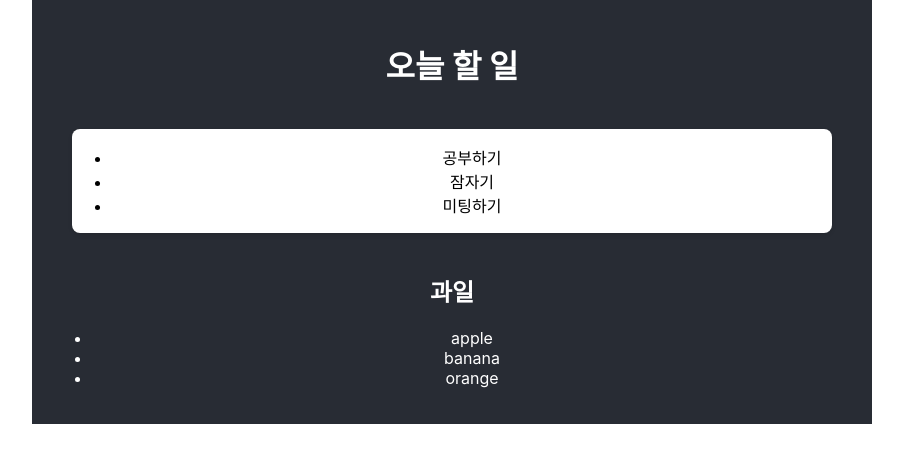
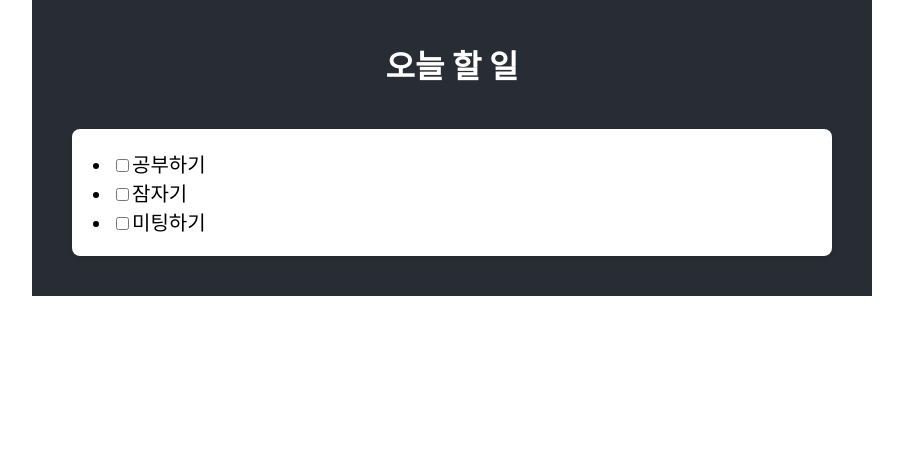
Before and after one commit to gyeong-k/todolist, a React (Create React App) app: page / in a window 1280 px wide. Shown: the top 462 px of the page, without its empty margins (188-1091 px from the left). Built offline with nearby package versions, Linux system fonts and the light colour scheme.

Commit message:
체크박스 만들기

```diff
--- a/src/App.css
+++ b/src/App.css
@@ -4,6 +4,8 @@
   box-shadow: 0 2px 4px rgba(0, 0, 0, 0.1);
   overflow: hidden;
   color: black;
+  text-align: left;
+  font-size: 20px;
 }
 
 .container {
--- a/src/App.tsx
+++ b/src/App.tsx
@@ -2,14 +2,12 @@ import React from "react";
 import logo from "./logo.svg";
 import "./App.css";
 import TodoList from "./Todolist";
-import MapTest from "./MapTest";
 
 function App() {
   let name = "리액트";
   return (
     <div className="container">
       <TodoList></TodoList>
-      <MapTest></MapTest>
     </div>
   );
 }
--- a/src/Todolist.tsx
+++ b/src/Todolist.tsx
@@ -20,6 +20,15 @@ const TodoList: React.FC = () => {
     { id: 2, text: "잠자기", isChecked: false },
     { id: 3, text: "미팅하기", isChecked: false },
   ]); //state의 데이터, 변경함수 순서
+
+  //prevItems = todos
+  const handleCheckedChange = (itemId: number) => {
+    setTodos((prevItems) =>
+      prevItems.map((item) =>
+        item.id === itemId ? { ...item, isChecked: !item.isChecked } : item
+      )
+    );
+  };
   return (
     <div>
       <h1>{title}</h1>
@@ -28,7 +37,21 @@ const TodoList: React.FC = () => {
         <div className="board">
           <ul>
             {todos.map((todo, index) => (
-              <li key={index}>{todo.text}</li>
+              <li key={todo.id}>
+                <input
+                  type="checkbox"
+                  onChange={() => {
+                    handleCheckedChange(todo.id);
+                  }}
+                ></input>
+                <span>
+                  {todo.isChecked ? (
+                    <del>{todo.text}</del>
+                  ) : (
+                    <span>{todo.text}</span>
+                  )}
+                </span>
+              </li>
             ))}
           </ul>
         </div>
```
